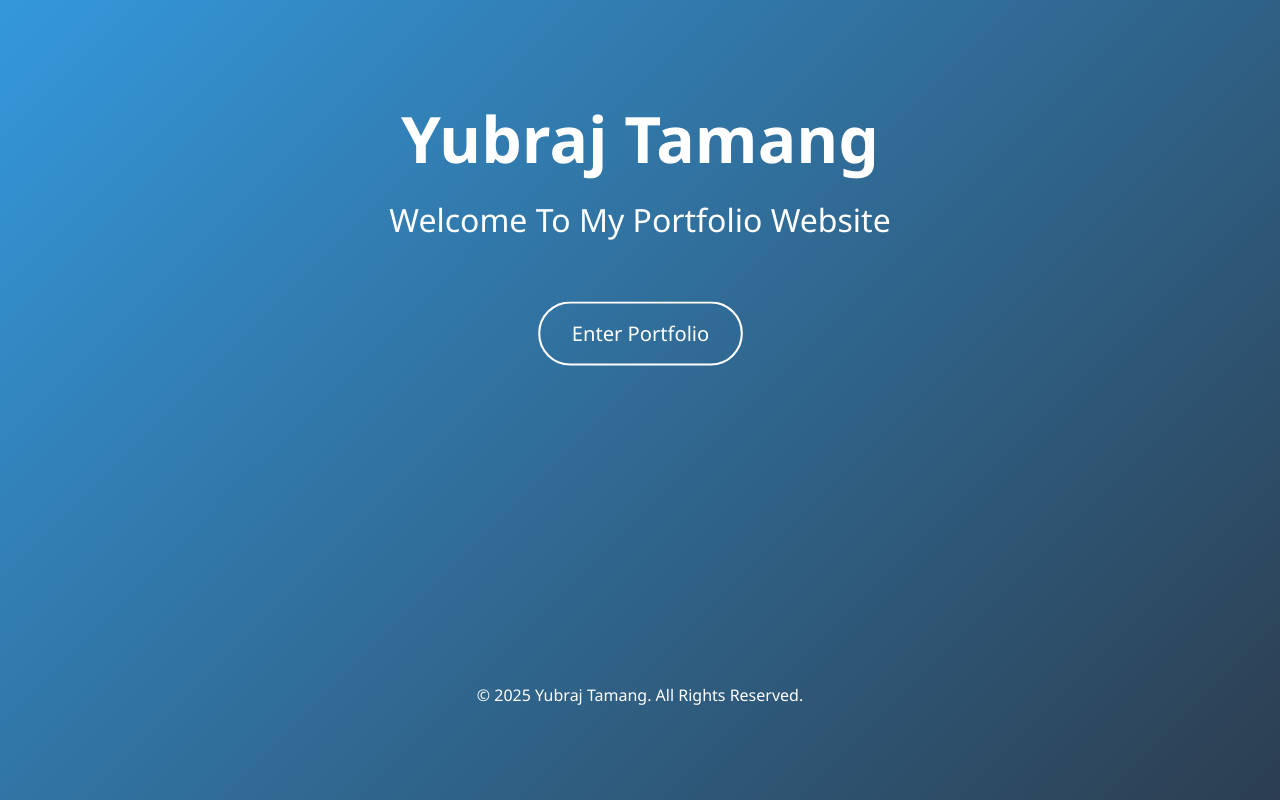
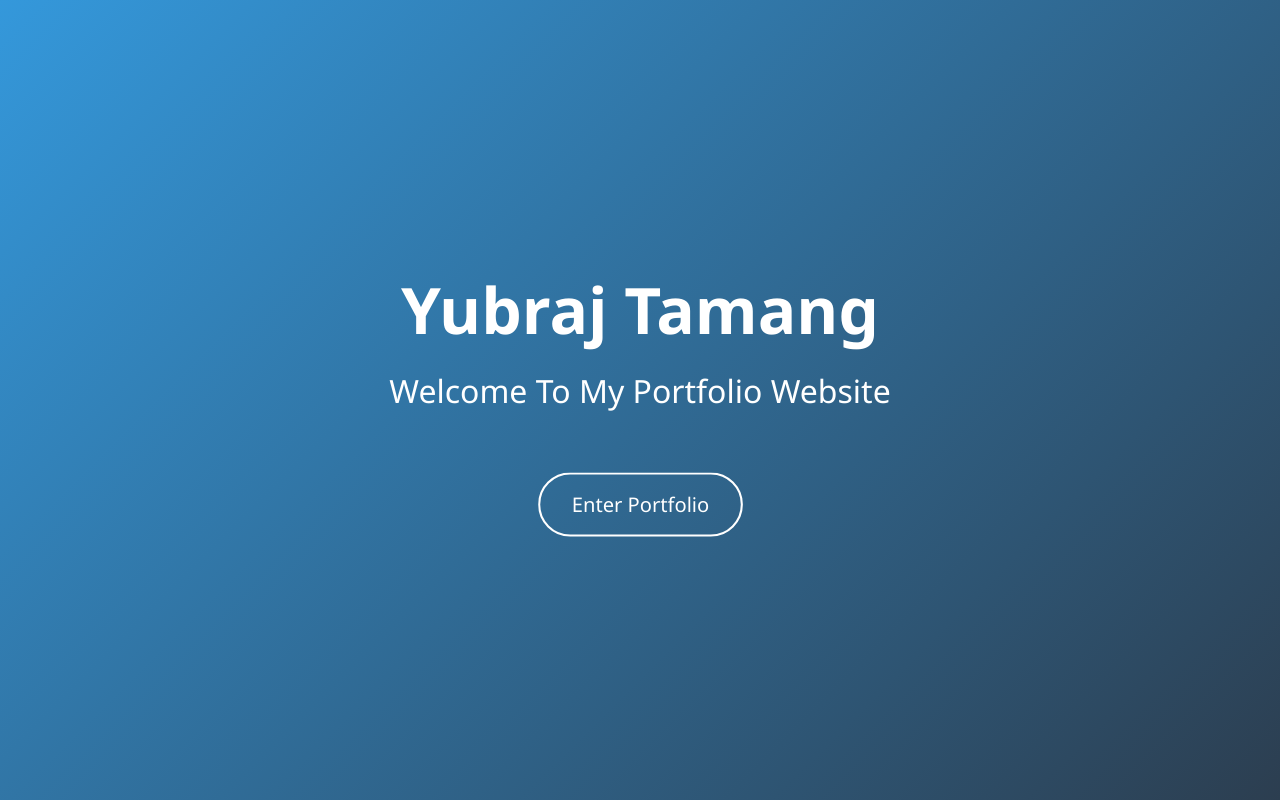
Before and after one commit to Yubraj-Tamang/portfolio, a plain HTML site: page index.html in a window 1280 px wide. Drawn offline with nearby package versions, Linux system fonts and the light colour scheme.

Commit message:
no footer

```diff
--- a/assets/css/style.css
+++ b/assets/css/style.css
@@ -744,7 +744,3 @@
 }
 
 /* footer */
-
-footer{
-    margin-top: 40vh;
-}
--- a/index.html
+++ b/index.html
@@ -25,9 +25,6 @@
         <h1>Yubraj Tamang</h1>
         <h2>Welcome To My Portfolio Website</h2>
         <a href="#" class="enter-btn" id="enterBtn">Enter Portfolio</a>
-           <footer class="copyright footer">
-                <p>&copy; 2025 Yubraj Tamang. All Rights Reserved.</p>
-            </footer>
     </div>
 
     <div class="book-container" id="bookContainer">
```
